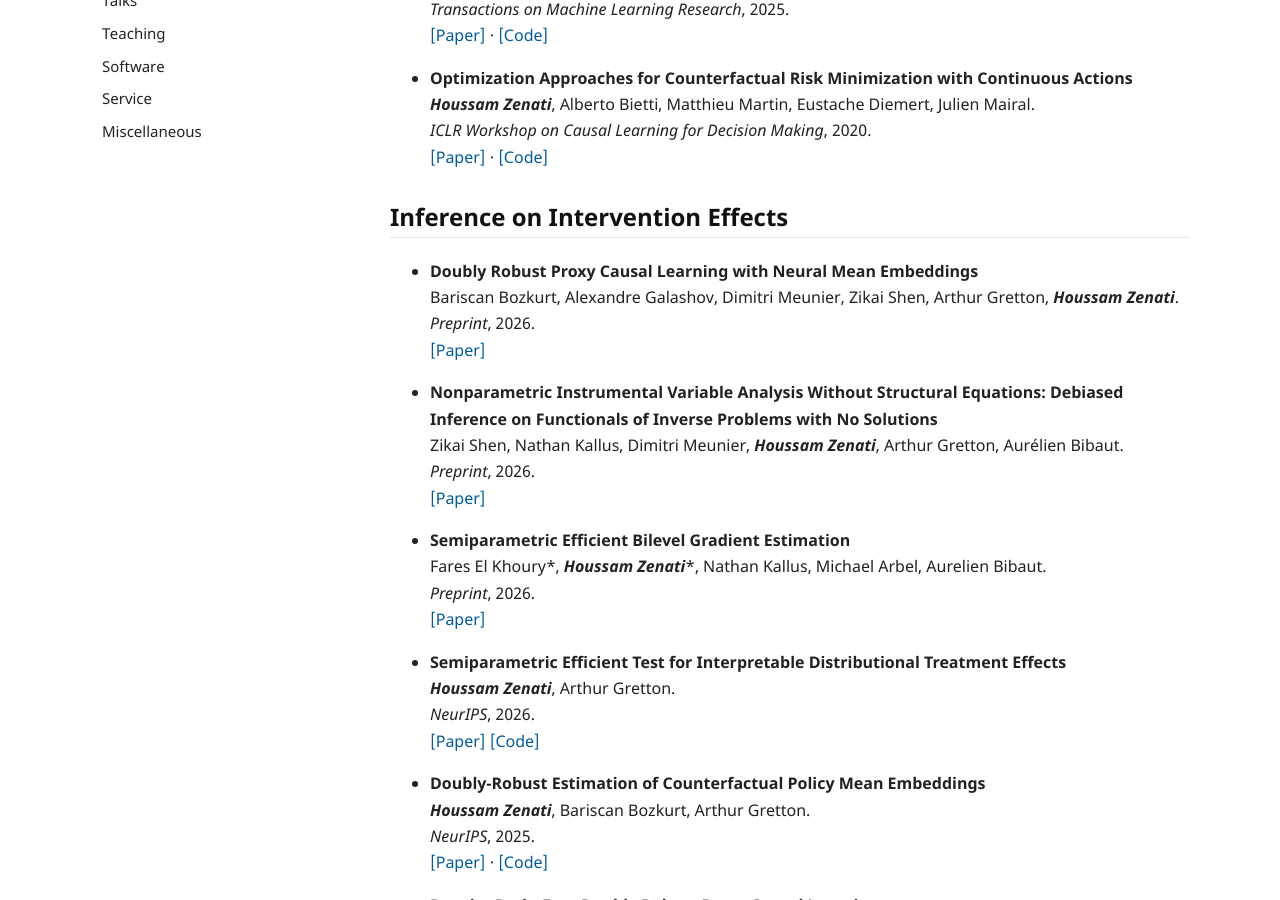
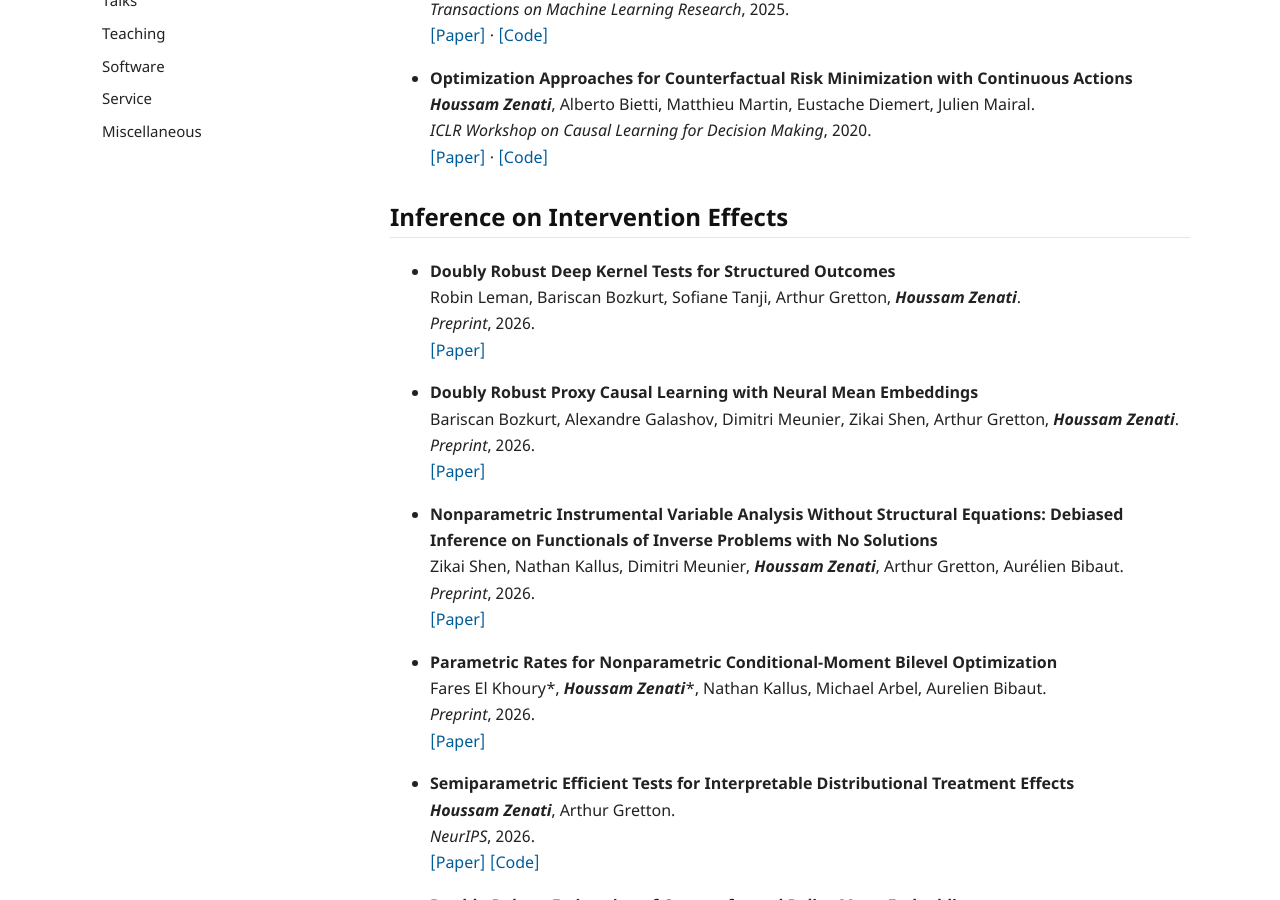
Before and after one commit to houssamzenati/houssamzenati.github.io, a Jekyll site: the page built from publications.md, in a window 1280 px wide and 900 px high, scrolled down 826 px. Built offline with Jekyll 4.4.1, drawn with Linux system fonts in a browser that asks for light colours; a style sheet for code colours, icons or effects is not loaded.

Commit message:
Update CV and publication records through October 2026

```diff
--- a/publications.md
+++ b/publications.md
@@ -41,6 +41,11 @@ An up-to-date list is available on [Google Scholar](https://scholar.google.com/c
 
 ## Inference on Intervention Effects
 
+- **Doubly Robust Deep Kernel Tests for Structured Outcomes**
+  Robin Leman, Bariscan Bozkurt, Sofiane Tanji, Arthur Gretton, ***Houssam Zenati***.
+  *Preprint*, 2026.
+  [[Paper]](https://arxiv.org/abs/2610.37227)
+
 - **Doubly Robust Proxy Causal Learning with Neural Mean Embeddings**
   Bariscan Bozkurt, Alexandre Galashov, Dimitri Meunier, Zikai Shen, Arthur Gretton, ***Houssam Zenati***.
   *Preprint*, 2026.
@@ -51,12 +56,12 @@ An up-to-date list is available on [Google Scholar](https://scholar.google.com/c
   *Preprint*, 2026.
   [[Paper]](https://arxiv.org/pdf/2604.24660)
 
-- **Semiparametric Efficient Bilevel Gradient Estimation**
+- **Parametric Rates for Nonparametric Conditional-Moment Bilevel Optimization**
   Fares El Khoury\*, ***Houssam Zenati***\*, Nathan Kallus, Michael Arbel, Aurelien Bibaut.
   *Preprint*, 2026.
   [[Paper]](https://arxiv.org/abs/2605.21341)
 
-- **Semiparametric Efficient Test for Interpretable Distributional Treatment Effects**
+- **Semiparametric Efficient Tests for Interpretable Distributional Treatment Effects**
   ***Houssam Zenati***, Arthur Gretton.
   *NeurIPS*, 2026.
   [[Paper]](https://arxiv.org/pdf/2605.08034) [[Code]](https://github.com/houssamzenati/interpretable-dr-me-test)
```
Also changed, not shown: index.md (+2 -2 lines), 2 other files.
